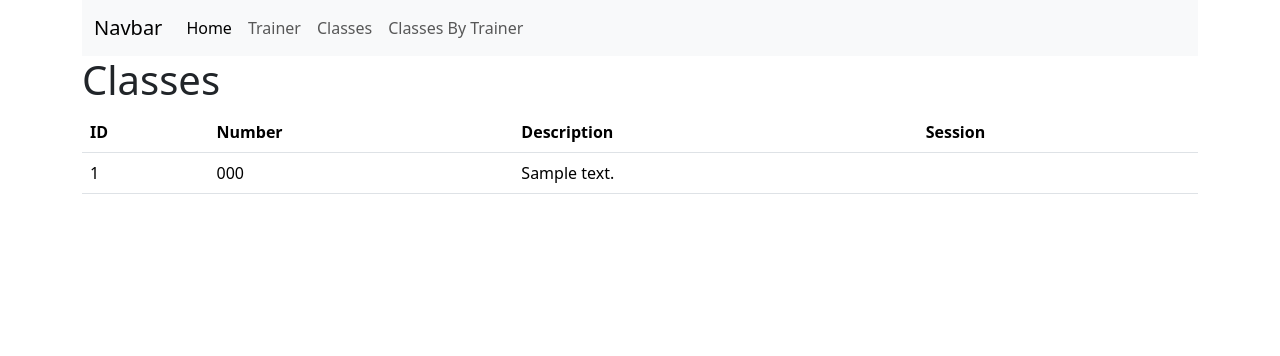
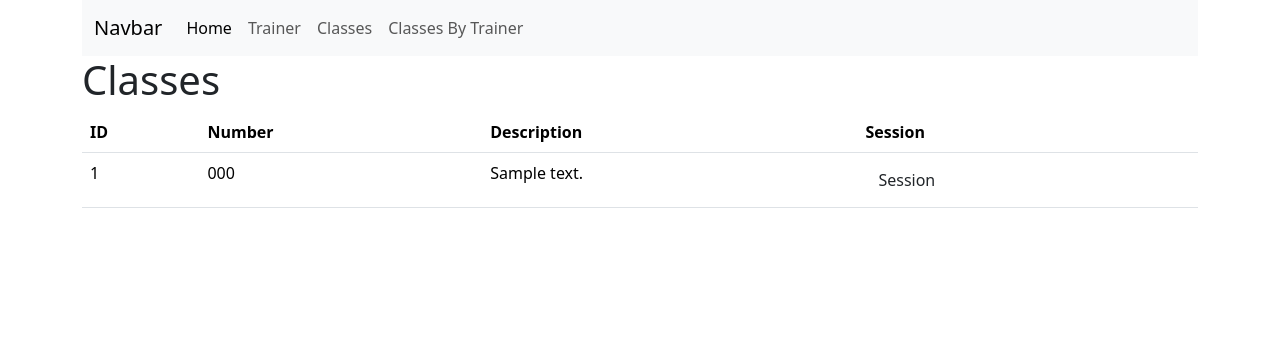
Before and after one commit to MichelleVilane/MIS4013HW3, a PHP site: page /classes.php in a window 1280 px wide. Shown: the top 356 px of the page. Run offline with PHP 8.4, Linux system fonts and the light colour scheme; tables that the repository leaves empty or names only in its code hold one stand-in row (values such as "Sample post").

Commit message:
Update view-classes.php

```diff
--- a/view-classes.php
+++ b/view-classes.php
@@ -20,9 +20,9 @@ while ($class=$classes -> fetch_assoc()) {
     <td><?php echo $class['class_descripion'];?></td>
 
     <td>
-      <form method="post" action="sessions-by-class.php">
+      <form method="post" action="session-by-class.php">
         <input type="hidden" name="cid" value="<?php echo $class['class_id'];?>">
-        <button type='submit" class=btn btn-primary">Session</button>
+        <button type="submit" class=btn btn-primary">Session</button>
           </form>
     </td>
   </tr>
```
